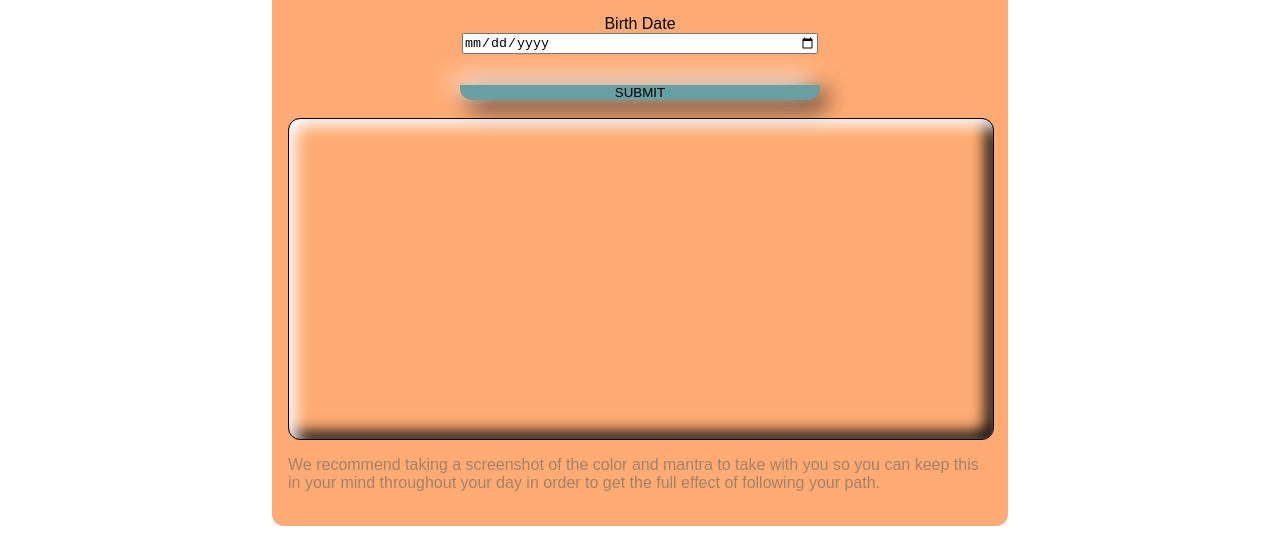
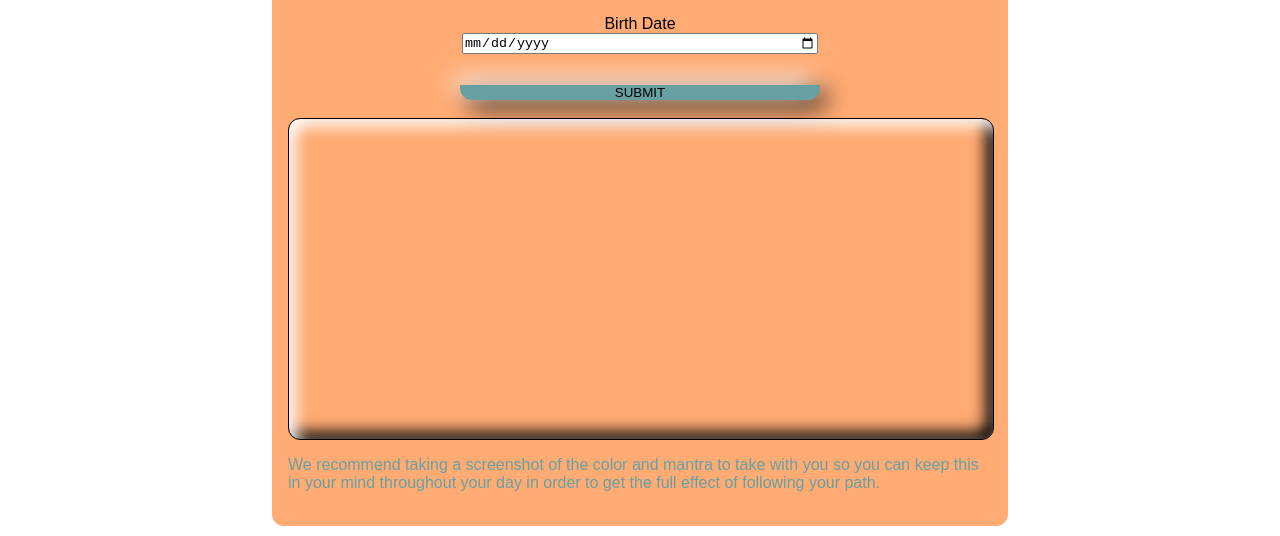
Before and after one commit to gibstock/lets-heal, a plain HTML site: page index.html in a window 1280 px wide. Shown: the part 1473-2009 px from the top of the page. Drawn offline with Linux system fonts and the light colour scheme.

Commit message:
contrast

```diff
--- a/css/style.css
+++ b/css/style.css
@@ -259,7 +259,7 @@ form{
     justify-self: center;
 }
 .message{
-    color: #A38068;
+    color: #67A0A3;
 }
 footer{
     display: grid;
```
